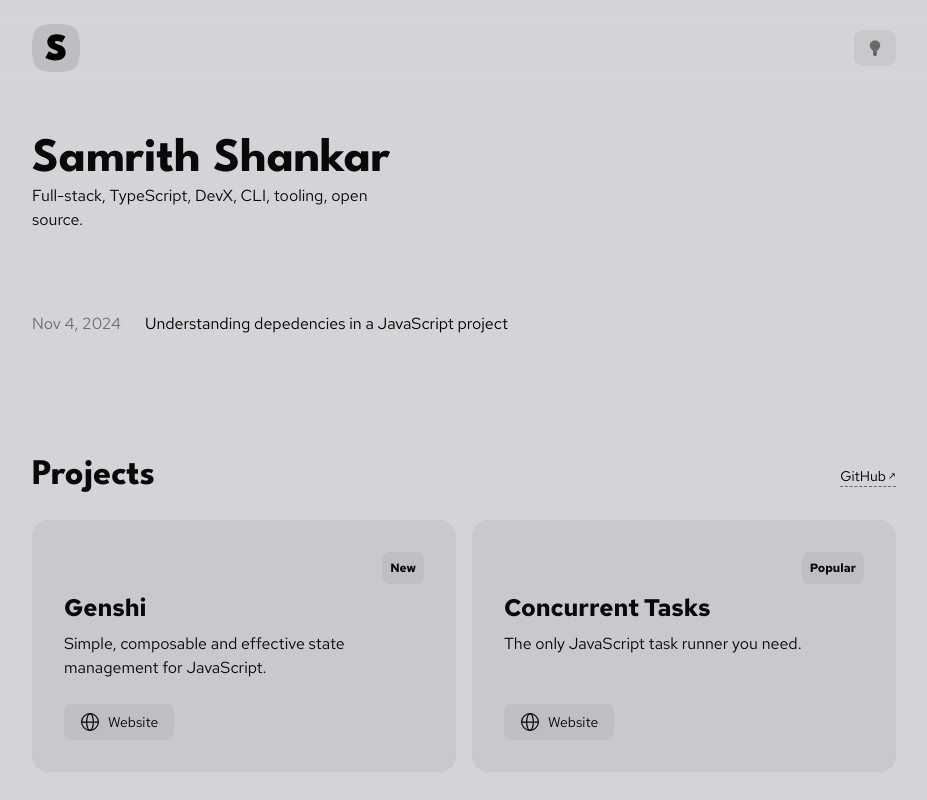
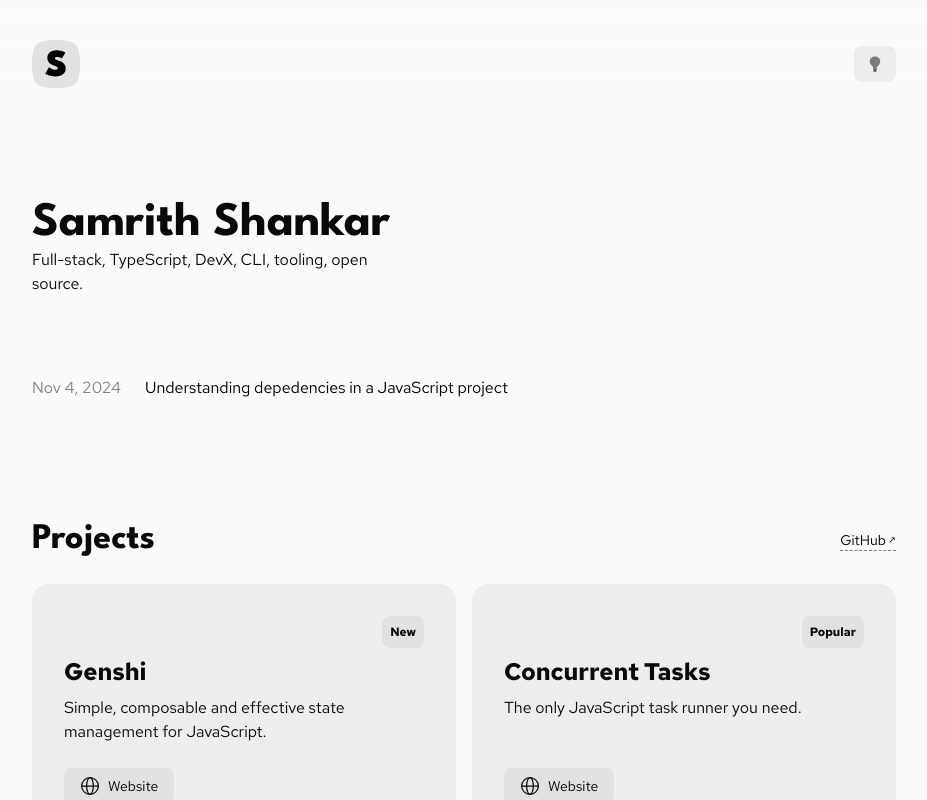
Before and after one commit to samrith-s/website, an Astro site: page / in a window 1280 px wide. Shown: the whole page, without its empty margins (176-1103 px from the left). Built offline with nearby package versions, Linux system fonts and the light colour scheme; Astro itself is replaced by a stand-in of ours; some packages are replaced by stand-ins of ours.

Commit message:
Make header a smooth transition, also add light theme for codeblock

```diff
--- a/astro.config.ts
+++ b/astro.config.ts
@@ -31,7 +31,14 @@ export default defineConfig({
   },
   integrations: [
     expressiveCode({
-      themes: ["vesper"],
+      themeCssSelector: (theme) => {
+        console.log(theme.type);
+        return `.${theme.type}`;
+      },
+      themes: ["vesper", "one-light"],
+      styleOverrides: {
+        borderWidth: "0.1px",
+      },
       frames: {
         extractFileNameFromCode: false,
         removeCommentsWhenCopyingTerminalFrames: true,
--- a/src/components/Header.astro
+++ b/src/components/Header.astro
@@ -1,14 +1,33 @@
 ---
+import { cn } from "@/utils/cn";
 import Logo from "./Logo.astro";
 import { ModesToggle } from "./ModesToggle";
 ---
 
 <header
-  class="sticky top-0 left-0 z-50 flex items-center h-20 py-5 backdrop-blur-lg"
+  class={cn(
+    "sticky",
+    "top-0",
+    "left-0",
+    "z-50",
+    "flex",
+    "items-start",
+    "h-40",
+    "pt-10",
+    "pb-20",
+    "bg-gradient-to-b",
+    "from-season-bg",
+    "to-transparent",
+  )}
   id="header"
 >
+  <div
+    class={cn("absolute", "top-0", "left-0", "right-0", "bottom-0", "z-0")}
+    id="header-mask"
+  >
+  </div>
   <nav
-    class="grid grid-cols-[max-content,max-content] justify-between gap-0.5 px-4 mx-auto max-w-4xl w-full items-center"
+    class="grid grid-cols-[max-content,max-content] justify-between gap-0.5 px-4 mx-auto max-w-4xl w-full items-center z-10"
   >
     <a
       href="/"
@@ -24,7 +43,15 @@ import { ModesToggle } from "./ModesToggle";
   </nav>
 </header>
 <style>
-  #header {
-    height: var(--header-height);
+  #header-mask {
+    mask: linear-gradient(
+      rgba(var(--season-bg), 0.6) 40%,
+      rgba(var(--season-bg), 0.5) 50%,
+      rgba(var(--season-bg), 0.4) 60%,
+      rgba(var(--season-bg), 0.3) 70%,
+      rgba(var(--season-bg), 0.2) 80%,
+      rgba(var(--season-bg), 0.1) 90%,
+      rgba(var(--season-bg), 0) 100%
+    );
   }
 </style>
--- a/src/styles/global.css
+++ b/src/styles/global.css
@@ -8,7 +8,7 @@
 :root {
   --season-primary: 0, 0, 0;
   --season-text: 9, 9, 11;
-  --season-bg: 212, 212, 216;
+  --season-bg: 250, 250, 250;
 
   &.dark {
     --season-primary: 255, 255, 255;
@@ -32,6 +32,7 @@
     height: 100%;
     overflow: auto;
     background-color: rgba(var(--season-bg), 1);
+    scroll-behavior: smooth;
   }
 
   body {
```
